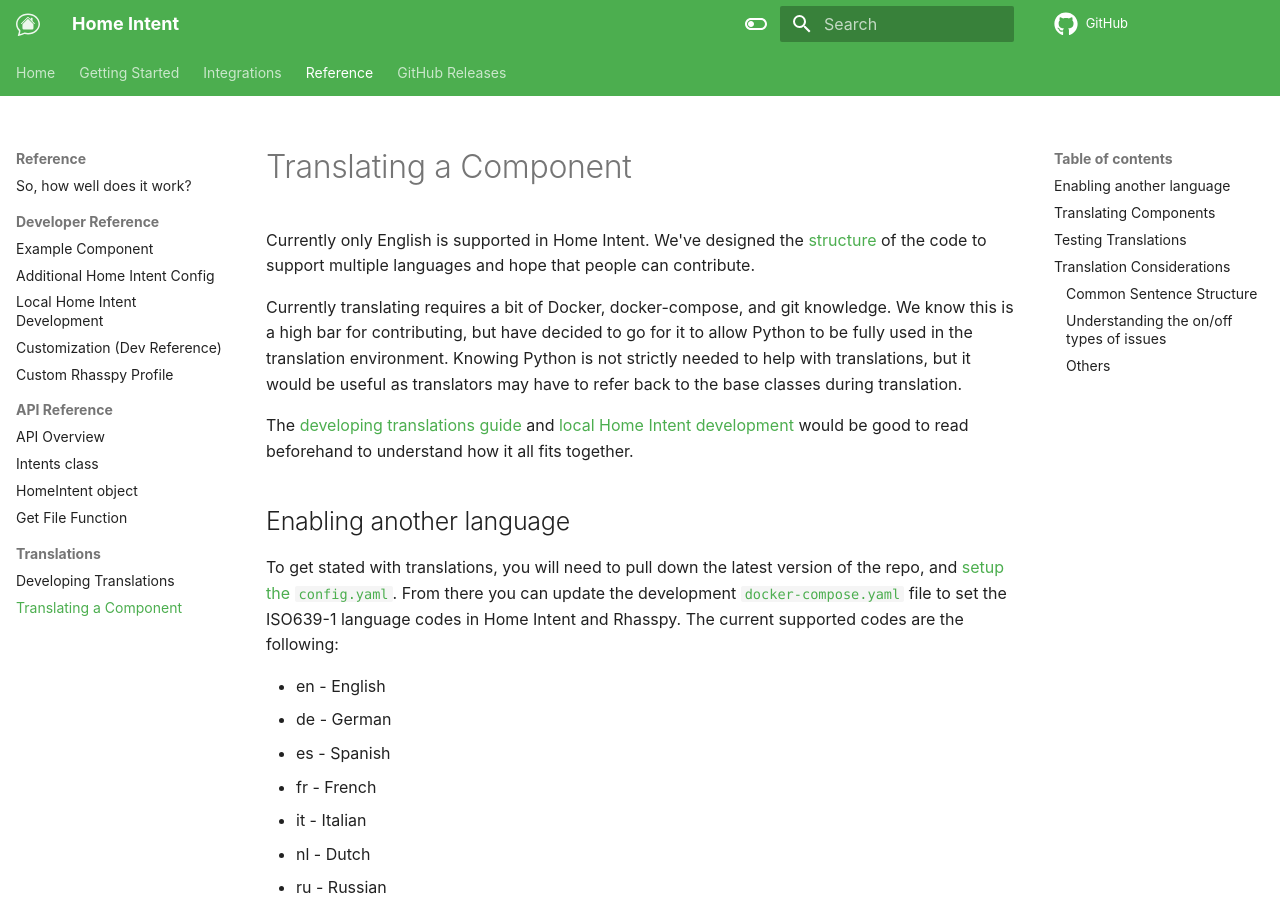
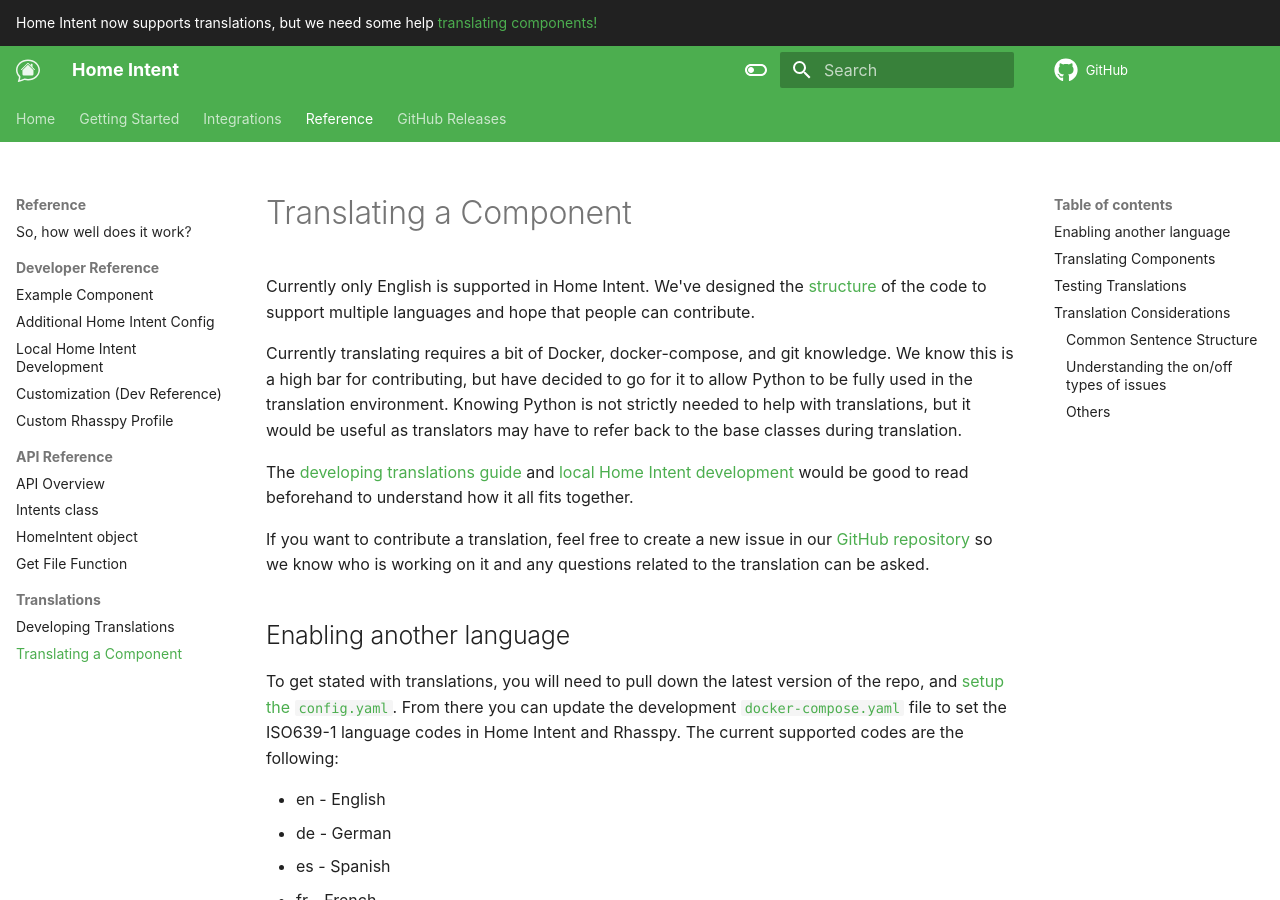
Before and after one commit to JarvyJ/HomeIntent, an MkDocs documentation site: the page built from docs/docs/reference/translations/translating-components.md, in a window 1280 px wide and 900 px high. Built offline with MkDocs 1.6.1 and Material for MkDocs 9.7.7, drawn with Linux system fonts in a browser that asks for light colours; comment, search, counter and statistics services are not loaded.

Commit message:
updated docs to promote translations

```diff
--- a/docs/docs/reference/translations/translating-components.md
+++ b/docs/docs/reference/translations/translating-components.md
@@ -4,6 +4,8 @@
 Currently translating requires a bit of Docker, docker-compose, and git knowledge. We know this is a high bar for contributing, but have decided to go for it to allow Python to be fully used in the translation environment. Knowing Python is not strictly needed to help with translations, but it would be useful as translators may have to refer back to the base classes during translation.
 
 The [developing translations guide](./developing-translations.md) and [local Home Intent development](../developer/local-development.md) would be good to read beforehand to understand how it all fits together.
+
+If you want to contribute a translation, feel free to create a new issue in our [GitHub repository](https://github.com/JarvyJ/HomeIntent/issues) so we know who is working on it and any questions related to the translation can be asked.
 
 ## Enabling another language
 To get stated with translations, you will need to pull down the latest version of the repo, and [setup the `config.yaml`](../developer/local-development.md#basic-development-setup). From there you can update the development [`docker-compose.yaml`](https://github.com/JarvyJ/HomeIntent/blob/main/docker-compose.yaml) file to set the ISO639-1 language codes in Home Intent and Rhasspy. The current supported codes are the following:
--- a/docs/overrides/home.html
+++ b/docs/overrides/home.html
@@ -50,3 +50,7 @@
     images[Math.floor(Math.random() * images.length)].style.display = "block";
   </script>
 {% endblock %}
+
+{% block announce %}
+  Home Intent now supports translations, but we need some help <a href="/reference/translations/translating-components/">translating components!</a>
+{% endblock %}
--- a/docs/overrides/main.html
+++ b/docs/overrides/main.html
@@ -4,3 +4,7 @@
   <link rel="apple-touch-icon" href="/apple-touch-icon.png">
   <link rel="manifest" href="manifest.json">
 {% endblock %}
+
+{% block announce %}
+  Home Intent now supports translations, but we need some help <a href="/reference/translations/translating-components/">translating components!</a>
+{% endblock %}
```
Also changed, not shown: docs/docs/getting-started/installation.md (+0 -1 lines), README.md.
